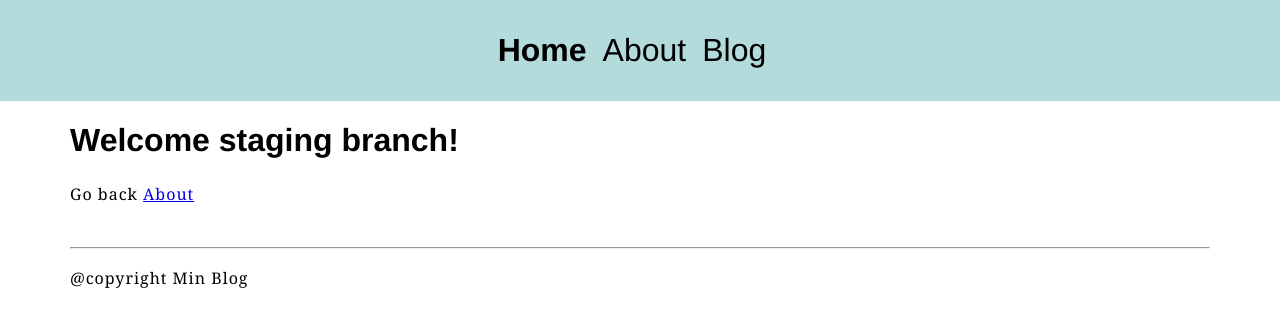
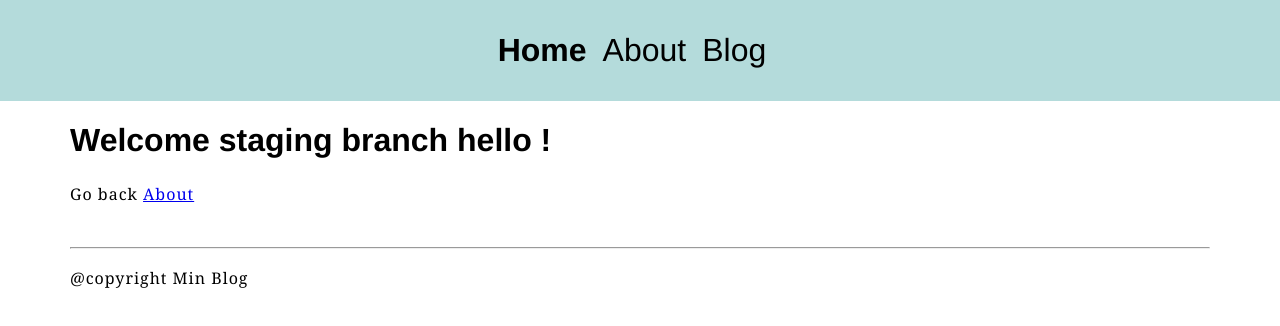
Before and after one commit to minwwgo/gatsby-minportfolio, a Gatsby site: page / in a window 1280 px wide. Built offline with nearby package versions, Linux system fonts and the light colour scheme; Gatsby itself is replaced by a stand-in of ours.

Commit message:
new message add

```diff
--- a/src/pages/index.js
+++ b/src/pages/index.js
@@ -10,7 +10,7 @@ const Home=()=> {
     <Layout>
       <SEO title="Welcome to Min Blog" />
       <Container>
-        <h1>Welcome staging branch!</h1>
+        <h1>Welcome staging branch hello !</h1>
 
 
 
```
